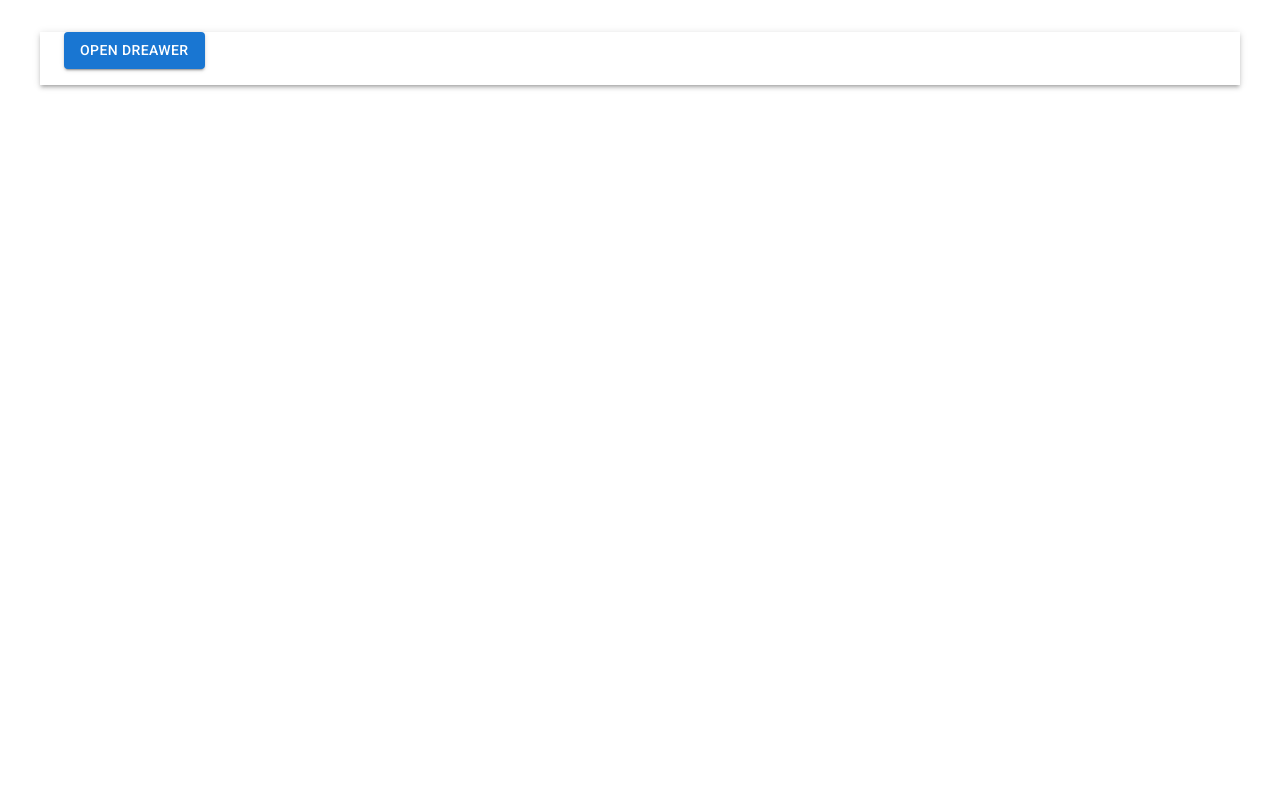
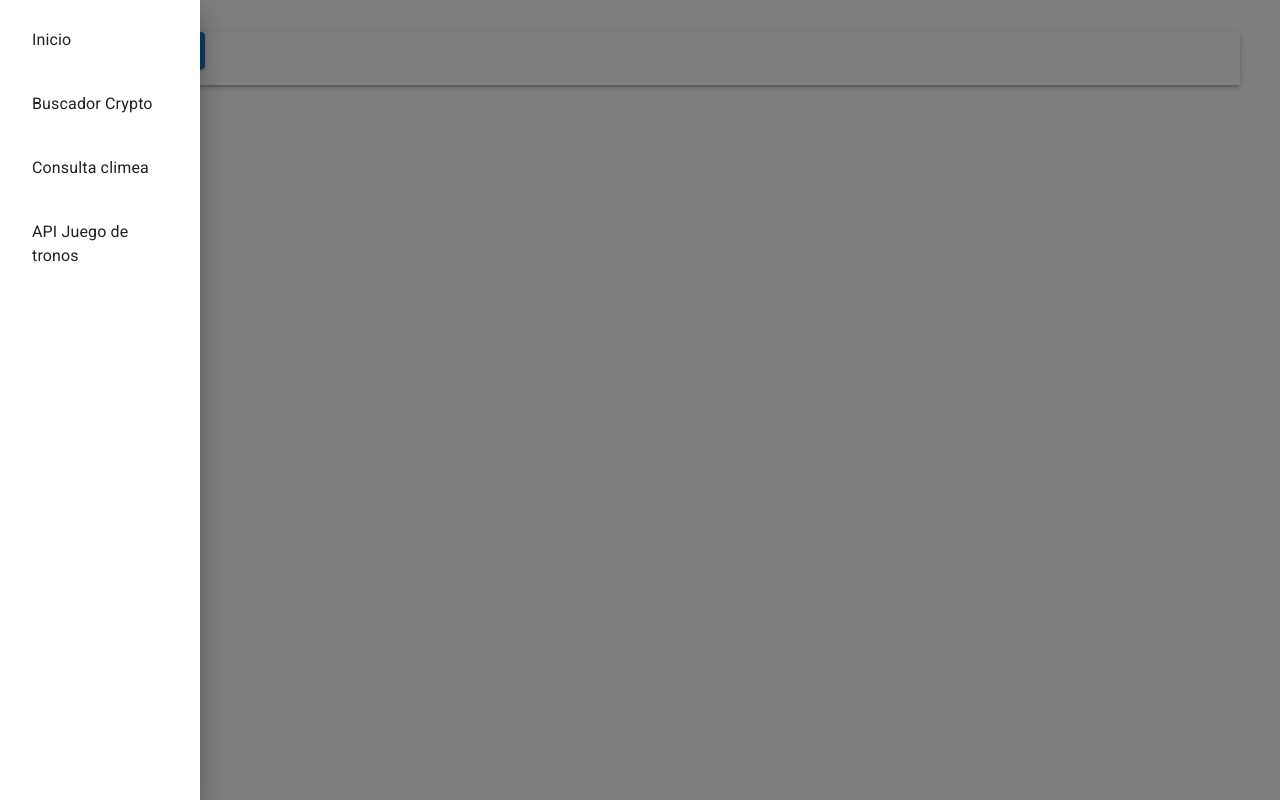
Before and after one commit to smenarguez/produccion_practicas, a React (Vite) app: page / in a window 1280 px wide. Both pictures are taken after a click on the button "OPEN DREAWER". Built offline with nearby package versions, Linux system fonts and the light colour scheme.

Commit message:
Menu lateral interactivo

```diff
--- a/src/componentes/NavListDrawer.jsx
+++ b/src/componentes/NavListDrawer.jsx
@@ -6,7 +6,7 @@ import  ListItemButton  from "@mui/material/ListItemButton";
 
 const NavListDrawer = () => {
     return (
-        <Box sx={{width: 250, bgcolor: 'lightsalmon'}}>
+        <Box sx={{width: 200}}>
             <nav>
                 <List>
                     <ListItem>
--- a/src/componentes/navbar/Navbar.jsx
+++ b/src/componentes/navbar/Navbar.jsx
@@ -1,12 +1,18 @@
+import React, {useState} from "react";
 import Button from "@mui/material/Button";
 import NavListDrawer from "../NavListDrawer";
+import Drawer from "@mui/material/Drawer";
 
 const Navbar = () => {
+    const  [open, setOpen] = useState(false);
+
     return (
         <>
-            <Button variant='contained'>Open Dreawer</Button>
+            <Button variant='contained' onClick={() =>setOpen(true)}>Open Dreawer</Button>
 
-           {/*<NavListDrawer /> */}
+            <Drawer open={open} anchor="left" onClose={() => setOpen(false)}>
+                <NavListDrawer />
+            </Drawer>
         </>
      );
 }
```
